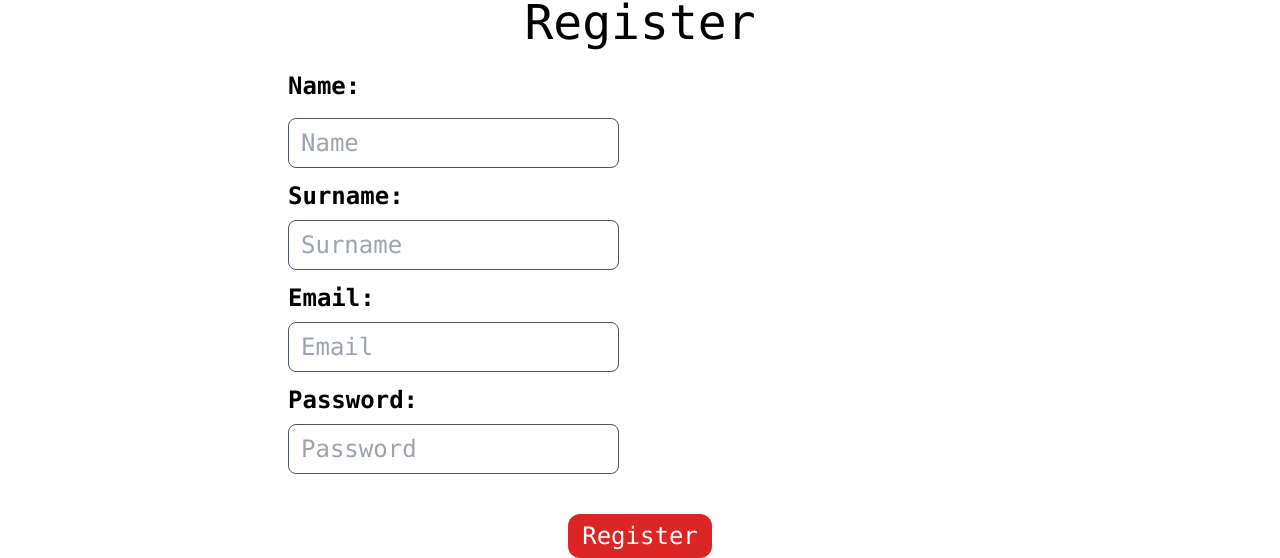
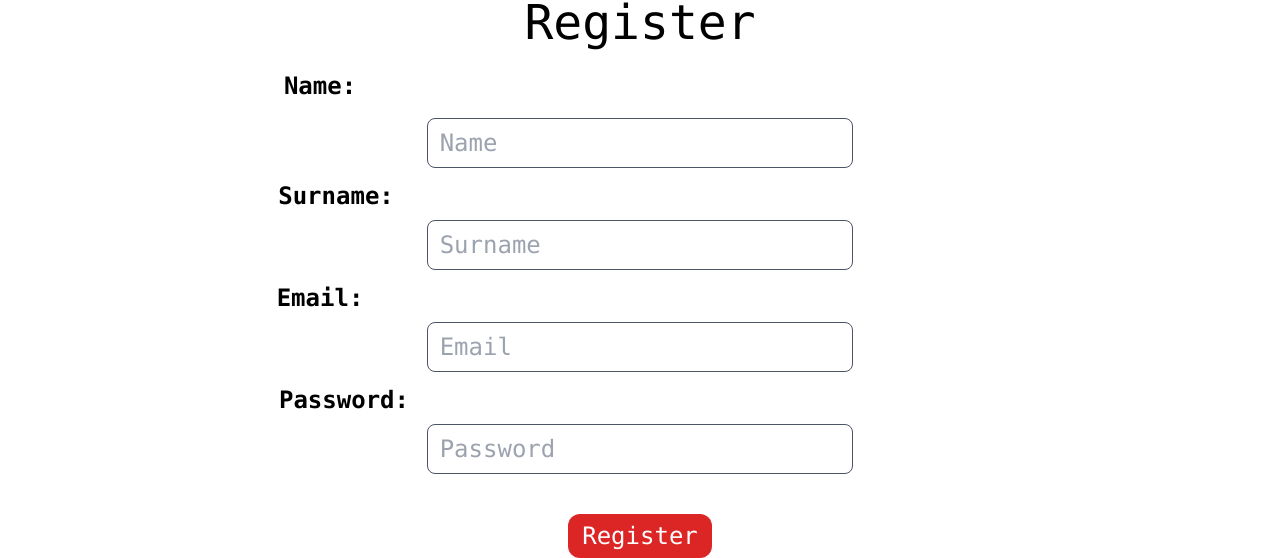
Before and after one commit to SE331-2023-project1/project-02-mirrr-again-na-ja-Frontend, a Vue app in the folder project/: page /register in a window 1280 px wide. Shown: the part 350-908 px from the top of the page. Built offline with nearby package versions, Linux system fonts and the light colour scheme.

Commit message:
Fix UI of Register

```diff
--- a/project/src/views/RegisterView.vue
+++ b/project/src/views/RegisterView.vue
@@ -10,33 +10,33 @@
   </div>
   <div class="text-5xl text-center font-mono">Register</div>
   <div class="mt-6 font-mono">
-    <form @submit.prevent="register" class="text-2xl">
-      <p class="pl-72">
-        <label for="Name" class="block font-bold mb-2">Name:</label>
+    <form @submit.prevent="register" class="text-2xl text-center">
+      <p class="">
+        <label for="Name" class="block font-bold mb-2 pr-96 mr-64">Name:</label>
         <input
           class="w-4/12 border-gray-600 px-3 py-2 border rounded-lg focus:outline-none focus:ring focus:border-blue-300 mt-2"
           v-model="name"
           type="text"
           placeholder="Name"/>
       </p>
-      <p class="pl-72">
-        <label for="Name" class="block font-bold mt-3">Surname: </label>
+      <p class="">
+        <label for="Name" class="block font-bold mt-3 pr-96 mr-56">Surname: </label>
         <input
           class="w-4/12 border-gray-600 px-3 py-2 border rounded-lg focus:outline-none focus:ring focus:border-blue-300 mt-2"
           v-model="surname"
           type="text"
           placeholder="Surname"/>
       </p>
-      <p class="pl-72">
-        <label for="Name" class="block font-bold mt-3">Email: </label>
+      <p class="">
+        <label for="Name" class="block font-bold mt-3 pr-96 mr-64">Email: </label>
         <input
         class="w-4/12 border-gray-600 px-3 py-2 border rounded-lg focus:outline-none focus:ring focus:border-blue-300 mt-2"
           v-model="email"
           type="text"
           placeholder="Email"/>
       </p>
-      <p class="pl-72">
-        <label for="Name" class="block font-bold mt-3">Password: </label>
+      <p class="">
+        <label for="Name" class="block font-bold mt-3 pr-96 mr-52">Password: </label>
         <input
           class="w-4/12 border-gray-600 px-3 py-2 border rounded-lg focus:outline-none focus:ring focus:border-blue-300 mt-2"
           v-model="password"
```
